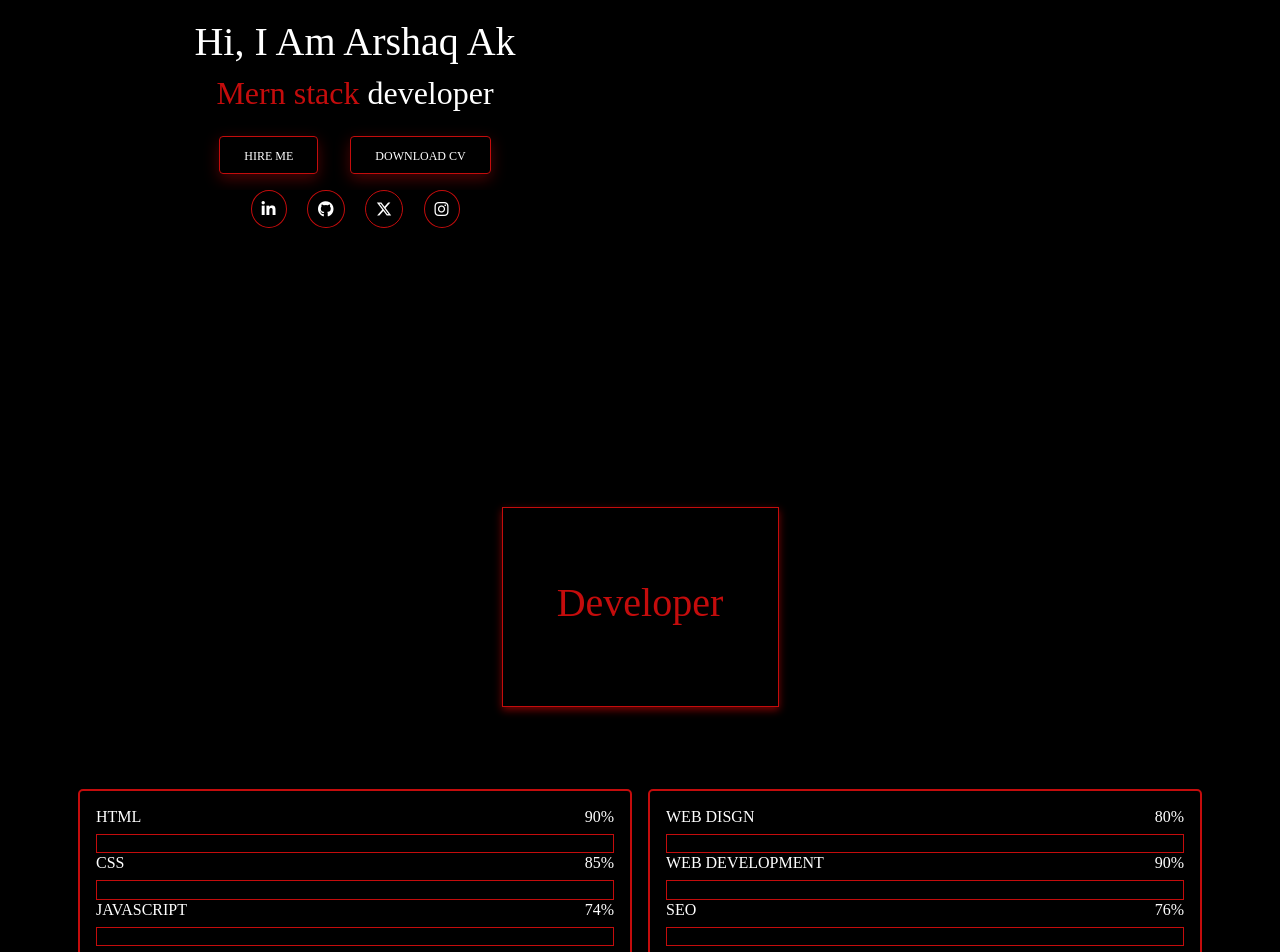
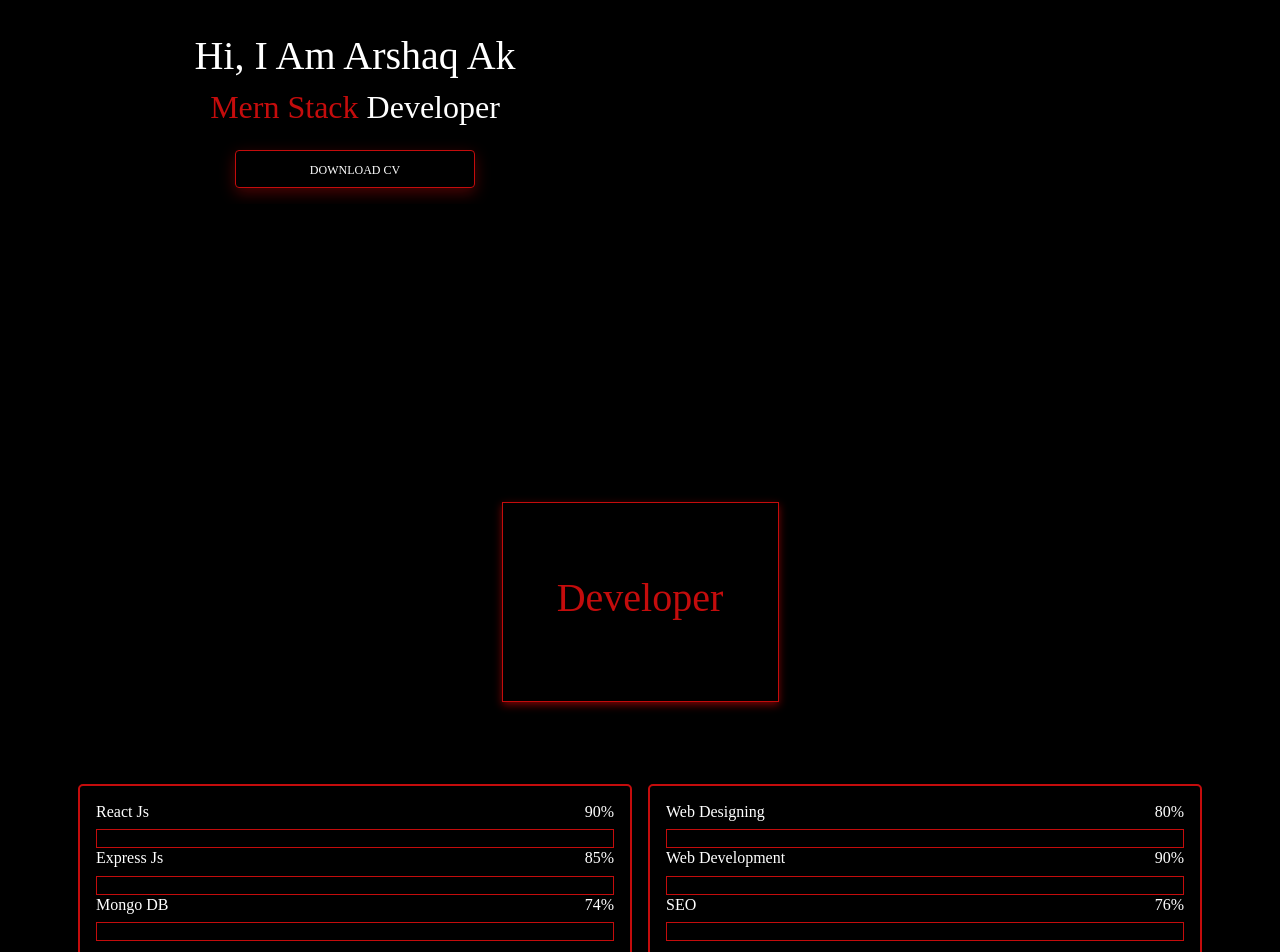
Before and after one commit to ArshaqAk/Personal-portfolio-Error-theme, a React (Vite) app: page / in a window 1280 px wide. Shown: the part 180-1132 px from the top of the page. Built offline with nearby package versions, Linux system fonts and the light colour scheme; a web font is replaced by a local one.

Commit message:
portfolio

```diff
--- a/src/Components/Header.jsx
+++ b/src/Components/Header.jsx
@@ -34,14 +34,14 @@ const Header = () => {
           <MDBNavbarNav>
             <MDBNavbarItem>
               <MDBNavbarLink active aria-current='page' >
-              <Link  className='text-light' to={'/'}>Home</Link>
+              <Link  className='text-light menu-item' to={'/'}>Home</Link>
               </MDBNavbarLink>
             </MDBNavbarItem>
             {/* <MDBNavbarItem>
-              <MDBNavbarLink><Link  className='text-light' to={'/services'}>Services</Link></MDBNavbarLink>
+              <MDBNavbarLink><Link  className='text-light menu-item' to={'/services'}>Services</Link></MDBNavbarLink>
             </MDBNavbarItem> */}
             <MDBNavbarItem>
-              <MDBNavbarLink><Link  className='text-light' to={'/contact'}>Contact Me</Link></MDBNavbarLink>
+              <MDBNavbarLink><Link  className='text-light menu-item' to={'/contact'}>Contact Me</Link></MDBNavbarLink>
             </MDBNavbarItem>
           </MDBNavbarNav>
         </MDBCollapse>
--- a/src/Pages/Contact.jsx
+++ b/src/Pages/Contact.jsx
@@ -1,4 +1,3 @@
-import React from 'react'
 import Header from '../Components/Header'
 import '../Styles/contact.css'
 const Contact = () => {
@@ -11,11 +10,13 @@ const Contact = () => {
             <h1 className='contact-text'><span>CONTACT</span> ME</h1>
         </div>
       </div>
-      <div className="row d-flex flex-column align-items-center">
-        <button className='btn btn-dark w-25'>Email</button>
-        <button className='btn btn-dark w-25'>Whatsapp</button>
-        <button className='btn btn-dark w-25'>Linked in</button>
-        <button className='btn btn-dark w-25'>Instegram</button>
+      <div className="row">
+        <div className=' col-12 d-flex flex-column align-items-center'>
+        <a target='blank' href="mailto:arshaqakard@gmail.com"><button className='btn btn-dark'>Email</button></a>
+        <a target='blank' href="https://www.linkedin.com/in/arshaq-ak-920183284/"><button className='btn btn-dark'>Linked in</button></a>
+        <a target='blank' href="https://www.instagram.com/arshaq_arq/"><button className='btn btn-dark'>Instagram</button></a>
+        <a target='blank' href="https://api.whatsapp.com/send?phone=9745395629"><button className='btn btn-dark'>Whatsapp</button></a>
+        </div>
       </div>
     </div>
     </>
--- a/src/Pages/Home.jsx
+++ b/src/Pages/Home.jsx
@@ -14,20 +14,19 @@ const Home = () => {
       <div className="row first-row">
         <div className="col-lg-6 col-sm-12 d-flex flex-column justify-content-center align-items-center ">
           <h1>Hi, I Am Arshaq Ak </h1>
-          <h2><span className='name'>Mern stack </span>  developer</h2>
+          <h2><span className='name'>Mern Stack </span>  Developer</h2>
           <div className="buttons">
-          <a  href="mailto:arshaqakard@gmail.com?subject=&body="> <button className='btn '>Hire Me</button></a>
             <a  href="../assets/ARSHAQ AK-RESUME" download><button className='btn '>Download Cv</button></a>
           </div>
-          <div className="social-icons-div">
+          {/* <div className="social-icons-div">
           <i class="fa-brands fa-linkedin-in"></i>
           <i class="fa-brands fa-github"></i>
           <i class="fa-brands fa-x-twitter"></i>
           <i class="fa-brands fa-instagram"></i>
-          </div>
+          </div> */}
         </div>
-        <div className="col-lg-6 col-sm-12 home-right d-flex flex-column justify-content-center align-items-center">
-            {/* <div className="circle"></div> */}
+        <div className="col-lg-6 col-sm-12">
+
         </div>
       </div>
       {/* second row */}
@@ -49,7 +48,7 @@ const Home = () => {
               <div className="coding-skill" >
                 <div className="rangeBox-container">
                   <div className="title-div">
-                    <h6>HTML</h6>
+                    <h6>React Js</h6>
                     <h6>90%</h6>
                   </div>
                   <div className="range-container">
@@ -59,7 +58,7 @@ const Home = () => {
 
                 <div className="rangeBox-container">
                   <div className="title-div">
-                    <h6>CSS</h6>
+                    <h6>Express Js</h6>
                     <h6>85%</h6>
                   </div>
                   <div className="range-container">
@@ -69,7 +68,7 @@ const Home = () => {
 
                 <div className="rangeBox-container">
                   <div className="title-div">
-                    <h6>JAVASCRIPT</h6>
+                    <h6>Mongo DB</h6>
                     <h6>74%</h6>
                   </div>
                   <div className="range-container">
@@ -82,7 +81,7 @@ const Home = () => {
           <div className="coding-skill">
                 <div className="rangeBox-container">
                   <div className="title-div">
-                    <h6>WEB DISGN</h6>
+                    <h6>Web Designing</h6>
                     <h6>80%</h6>
                   </div>
                   <div className="range-container">
@@ -92,7 +91,7 @@ const Home = () => {
 
                 <div className="rangeBox-container">
                   <div className="title-div">
-                    <h6>WEB DEVELOPMENT</h6>
+                    <h6>Web Development</h6>
                     <h6>90%</h6>
                   </div>
                   <div className="range-container">
--- a/src/Styles/contact.css
+++ b/src/Styles/contact.css
@@ -18,4 +18,8 @@ button{
     margin: 1rem !important;
     color: var(--white) !important;
     background-color: transparent !important;
+    width: 15rem;
 }
+button:hover{
+    background-color: var(--red) !important;
+}
--- a/src/Styles/home.css
+++ b/src/Styles/home.css
@@ -16,7 +16,7 @@
 }
 .first-row{
     height: 52vh;
-    margin-top: 1rem !important;
+    margin-top: 0.7rem !important;
     margin-bottom: 20vh;
 }
 
--- a/src/Styles/navbar.css
+++ b/src/Styles/navbar.css
@@ -19,4 +19,10 @@
 .toggle{
     color:var(--white);
     background-color:var(--white);
+    width: 45px;
+    height: 35px;
 }
+.menu-item:hover{
+   color: var(--red) !important;
+   transition: 0.2s;
+}
```
